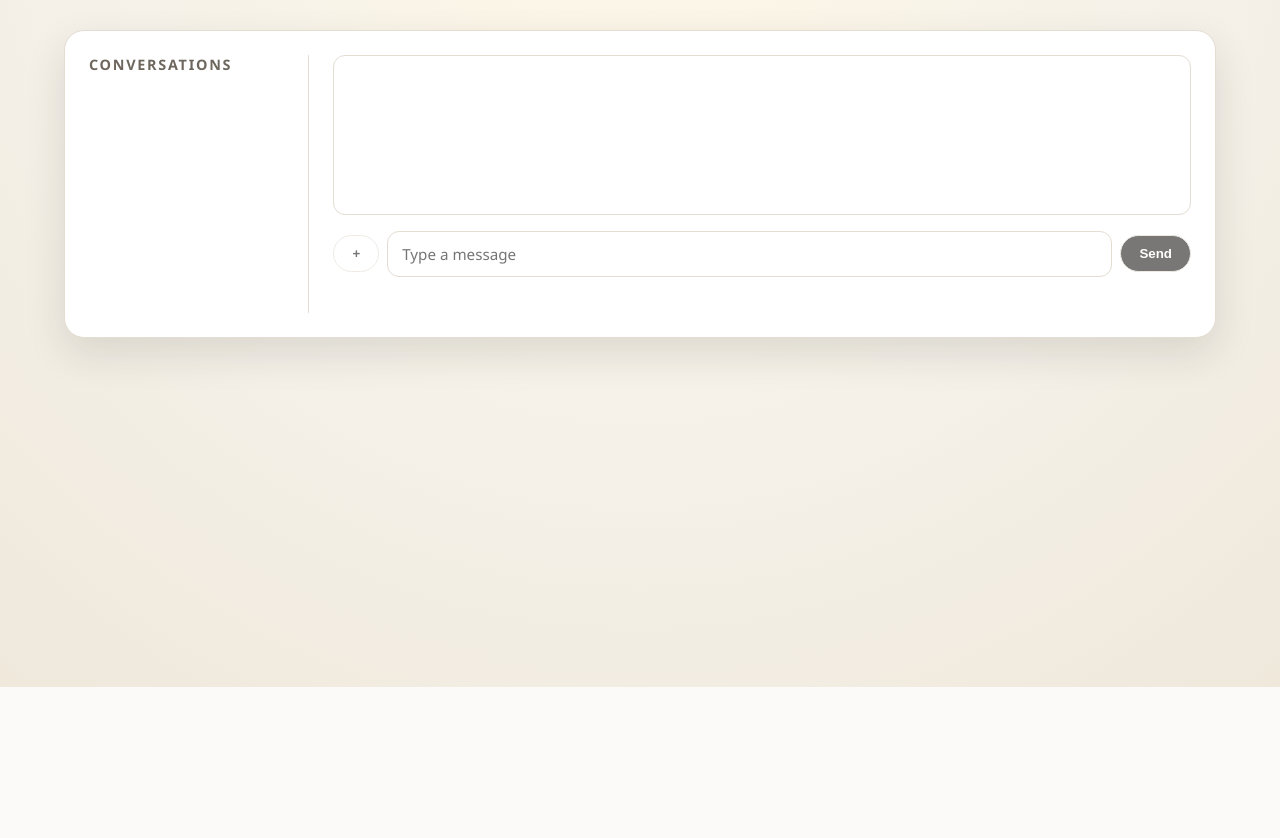
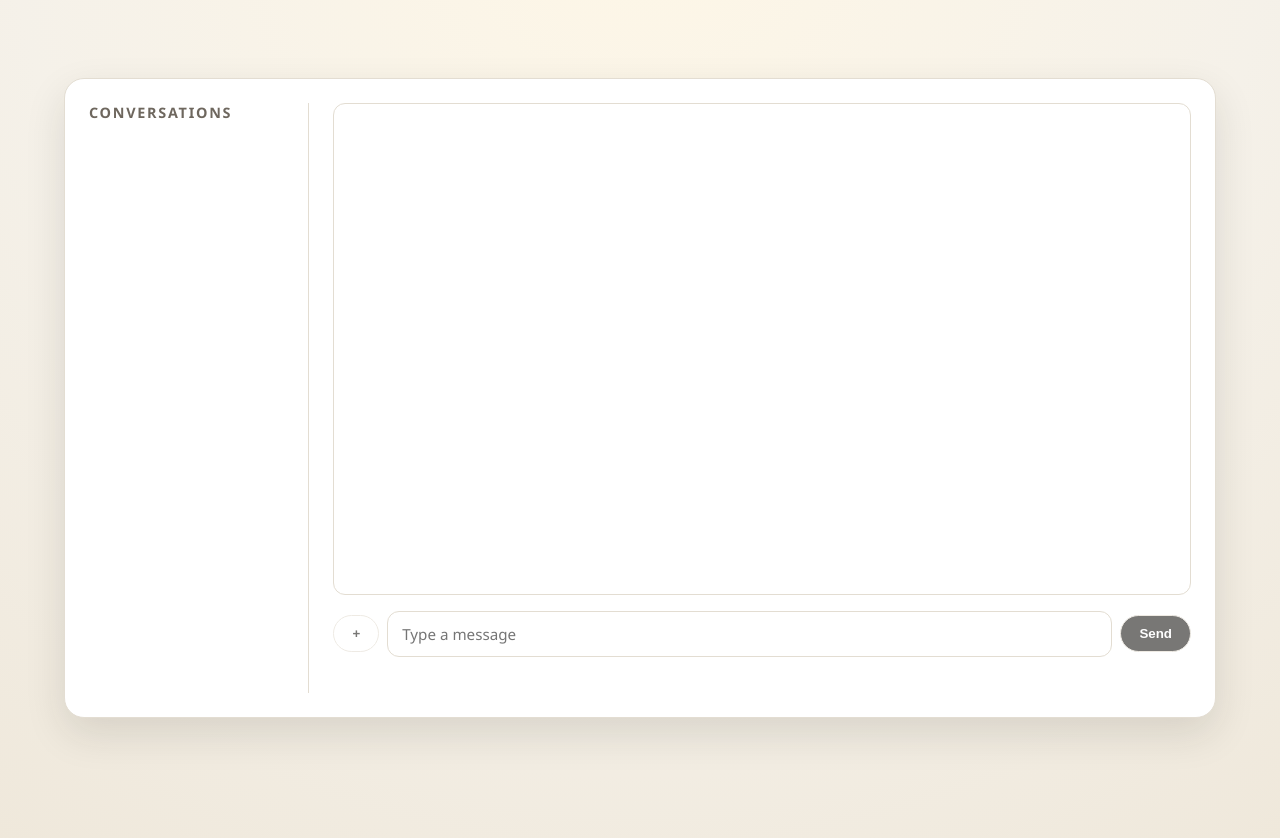
Before and after one commit to MINTALLOYY/chatapotomus, a Flask app: template templates/message_thread.html in a window 1280 px wide. Shown: the part 113-951 px from the top of the page. Before the commit the page ends 800 px from the top, so only its background shows below. Run offline with Flask 3, Linux system fonts and the light colour scheme; the template is opened without the code that fills it, so the values that code supplies are empty; the visitor is signed in with stand-in values (Sample User, id 1); parts of the project's set-up code (start-up, migrations or seed data) failed here and were passed over; some libraries are stand-ins or nearby versions.

Commit message:
fixing messages

```diff
--- a/app.py
+++ b/app.py
@@ -7,6 +7,7 @@ from functools import wraps
 from dotenv import load_dotenv
 from flask import Flask, abort, jsonify, redirect, render_template, request, session, url_for
 from firebase_admin import auth, credentials, firestore, initialize_app, storage
+from google.cloud.firestore_v1.base_query import FieldFilter
 
 APP_TIMEZONE = timezone.utc
 STORY_TTL_HOURS = 24
@@ -526,8 +527,8 @@ def check_chat_has_unread(chat_id, uid, last_accessed):
     """
     query = (
         db.collection("messages")
-        .where("chatId", "==", chat_id)
-        .where("senderUid", "!=", uid)
+        .where(filter=FieldFilter("chatId", "==", chat_id))
+        .where(filter=FieldFilter("senderUid", "!=", uid))
     )
 
     # Add timestamp filter if chat was previously accessed
--- a/static/css/style.css
+++ b/static/css/style.css
@@ -324,12 +324,31 @@ input {
   border: 1px solid var(--border);
   border-radius: var(--radius-sm);
   padding: var(--space-2);
-  min-height: 160px;
+  flex: 1 1 auto;
+  min-height: 0;
   overflow-y: auto;
   display: grid;
   gap: var(--space-1);
+  justify-items: start;
+  align-content: start;
 }
 
+.reply-context,
+.chat-input,
+.status {
+  flex: 0 0 auto;
+}
+
+.chat-container {
+  height: 80dvh;
+  margin: 10dvh 0;
+  box-sizing: border-box;
+}
+
+/* Fallback for older browsers */
+@supports not (height: 1dvh) {
+  .chat-container { height: 80vh; margin: 10vh 0; }
+}
 .split-sidebar {
   width: 20%;
   min-width: 200px;
@@ -342,6 +361,7 @@ input {
   display: flex;
   flex-direction: column;
   gap: var(--space-2);
+  min-height: 0;
 }
 
 .chat-message {
@@ -354,6 +374,7 @@ input {
   display: flex;
   flex-direction: column;
   gap: 4px;
+  width: auto;
 }
 
 .chat-message.jump-highlight {
--- a/templates/message_thread.html
+++ b/templates/message_thread.html
@@ -19,7 +19,7 @@
         </div>
       </header>
 
-      <section class="card split-layout">
+      <section class="card split-layout chat-container">
         <aside class="split-sidebar">
           <h3 class="section-title">Conversations</h3>
           <div id="conversationList" class="list-block"></div>
```
